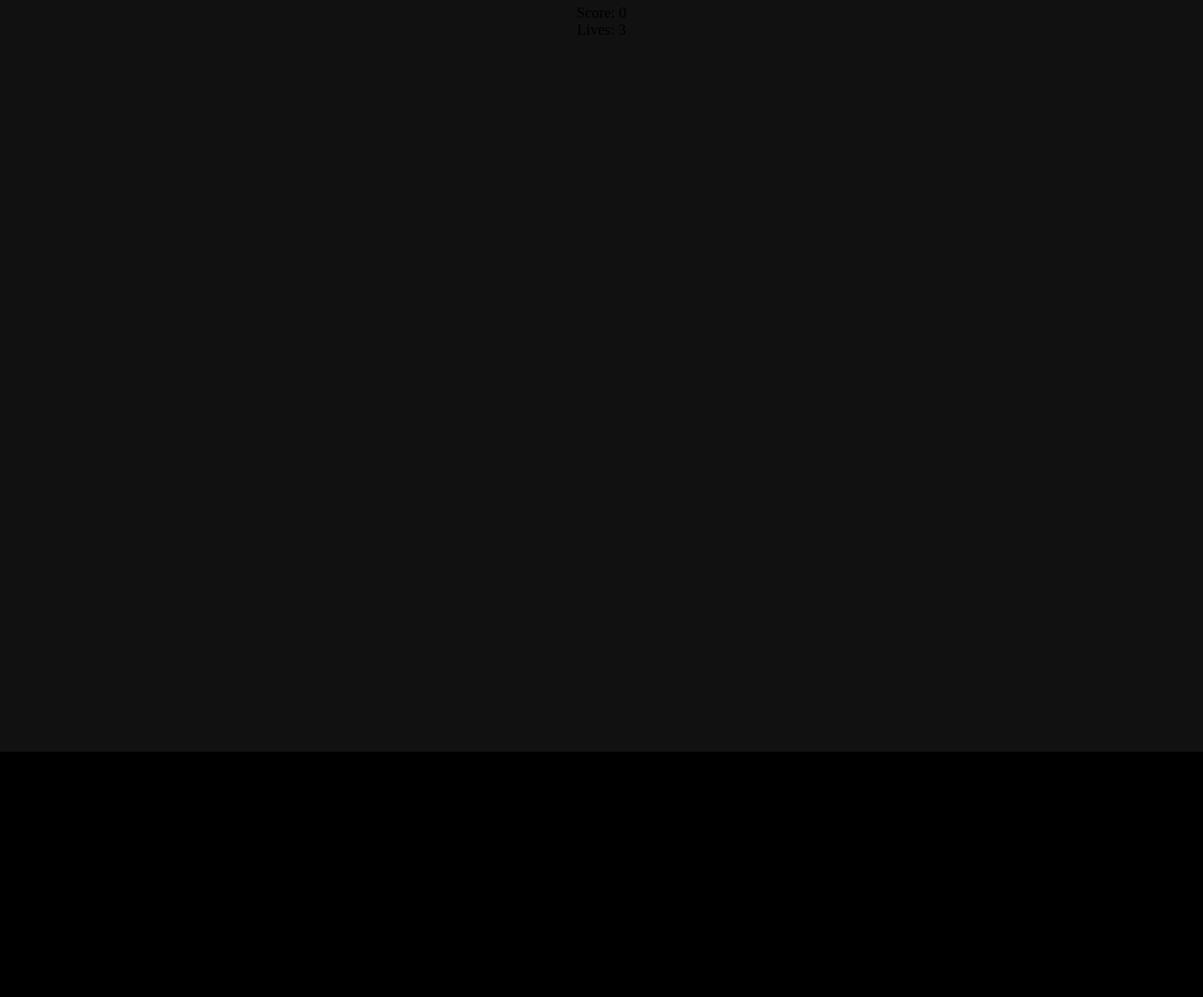
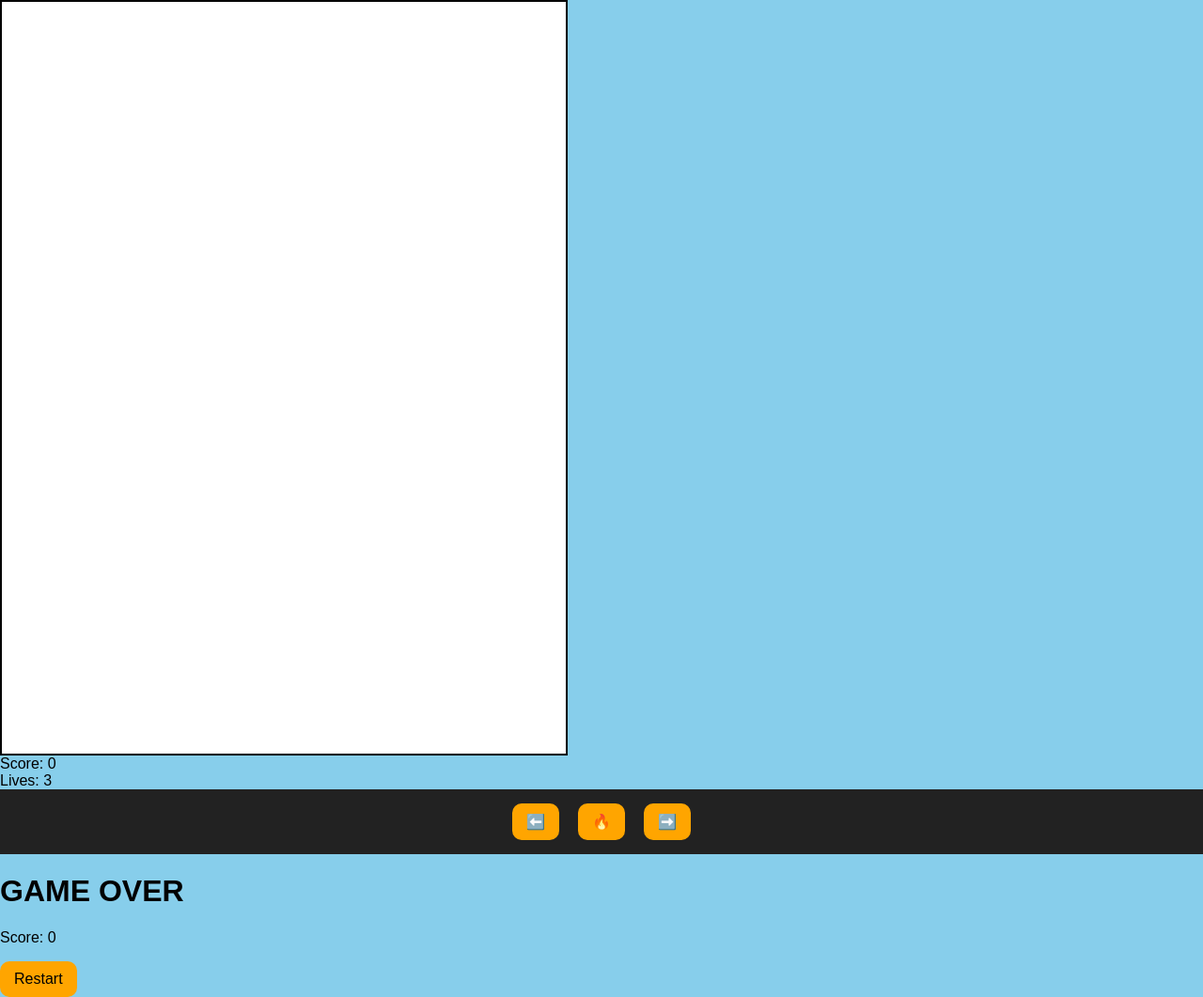
Before and after one commit to jsubodh06/SpaceShooter, a plain HTML site: page index.html in a window 1280 px wide. Shown: the whole page at 94% size. Before the commit the page ends 800 px from the top, so only its background shows below. Drawn offline with Linux system fonts and the light colour scheme.

Commit message:
Refactor CSS for game layout and styling

```diff
--- a/style.css
+++ b/style.css
@@ -1,102 +1,54 @@
-/* Reset */
-html, body {
+body {
   margin: 0;
-  padding: 0;
-  width: 100%;
-  height: 100%;
-  background: #000;
   display: flex;
   flex-direction: column;
-  align-items: center;
-  touch-action: none; /* prevent scroll during game */
+  background: #87CEEB;
+  height: 100vh;
   overflow: hidden;
+  font-family: Arial, sans-serif;
 }
 
-/* Game Box (fixed height) */
 #gameContainer {
-  position: relative;
-  width: 100vw;
-  height: 70vh; /* ✅ Box Area */
+  flex: 1;
   display: flex;
   justify-content: center;
   align-items: center;
 }
 
 #gameCanvas {
+  background: #fff;
   width: 100%;
-  height: 100%;
-  background: #111;
-  pointer-events: none; /* fire button must work */
+  max-width: 600px;
+  height: auto;
+  aspect-ratio: 3/4;
+  border: 2px solid black;
 }
 
-/* Score + Restart */
-#uiTop {
-  position: absolute;
-  top: 5px;
-  width: 100%;
-  text-align: center;
-  z-index: 20;
-  pointer-events: none;
-}
-
-#scoreText {
-  color: #fff;
-  font-size: 4vw;
-  font-weight: bold;
-}
-
-#restartBtn {
-  background: #ffc400;
-  border: none;
-  padding: 8px 15px;
-  margin-top: 10px;
-  border-radius: 10px;
-  font-size: 4vw;
-  cursor: pointer;
-  display: none;
-  pointer-events: auto;
-}
-
-/* Controls Row under the game box */
 #controls {
-  width: 100vw;
-  height: 30vh; /* ✅ Space for buttons */
   display: flex;
   justify-content: center;
-  align-items: center;
-  gap: 6vw;
+  gap: 20px;
+  padding: 15px;
   background: #222;
 }
 
-#controls button {
-  width: 24vw;
-  height: 12vw;
-  font-size: 5vw;
-  background: #444;
-  color: #fff;
+button {
+  font-size: 20px;
+  padding: 12px 20px;
   border: none;
-  border-radius: 12px;
-  touch-action: manipulation;
-  -webkit-tap-highlight-color: transparent;
+  border-radius: 10px;
+  cursor: pointer;
+  background: orange;
+  color: #000;
 }
 
-#controls button:active {
-  background: #666;
+button:active {
+  background: #ff6600;
 }
 
-/* ✅ Desktop + Tablets */
 @media (min-width: 768px) {
-  #scoreText {
-    font-size: 26px;
-  }
-
-  #restartBtn {
-    font-size: 18px;
-  }
-
-  #controls button {
-    width: 110px;
-    height: 60px;
-    font-size: 20px;
+  button {
+    font-size: 16px;
+    padding: 10px 15px;
   }
 }
```
